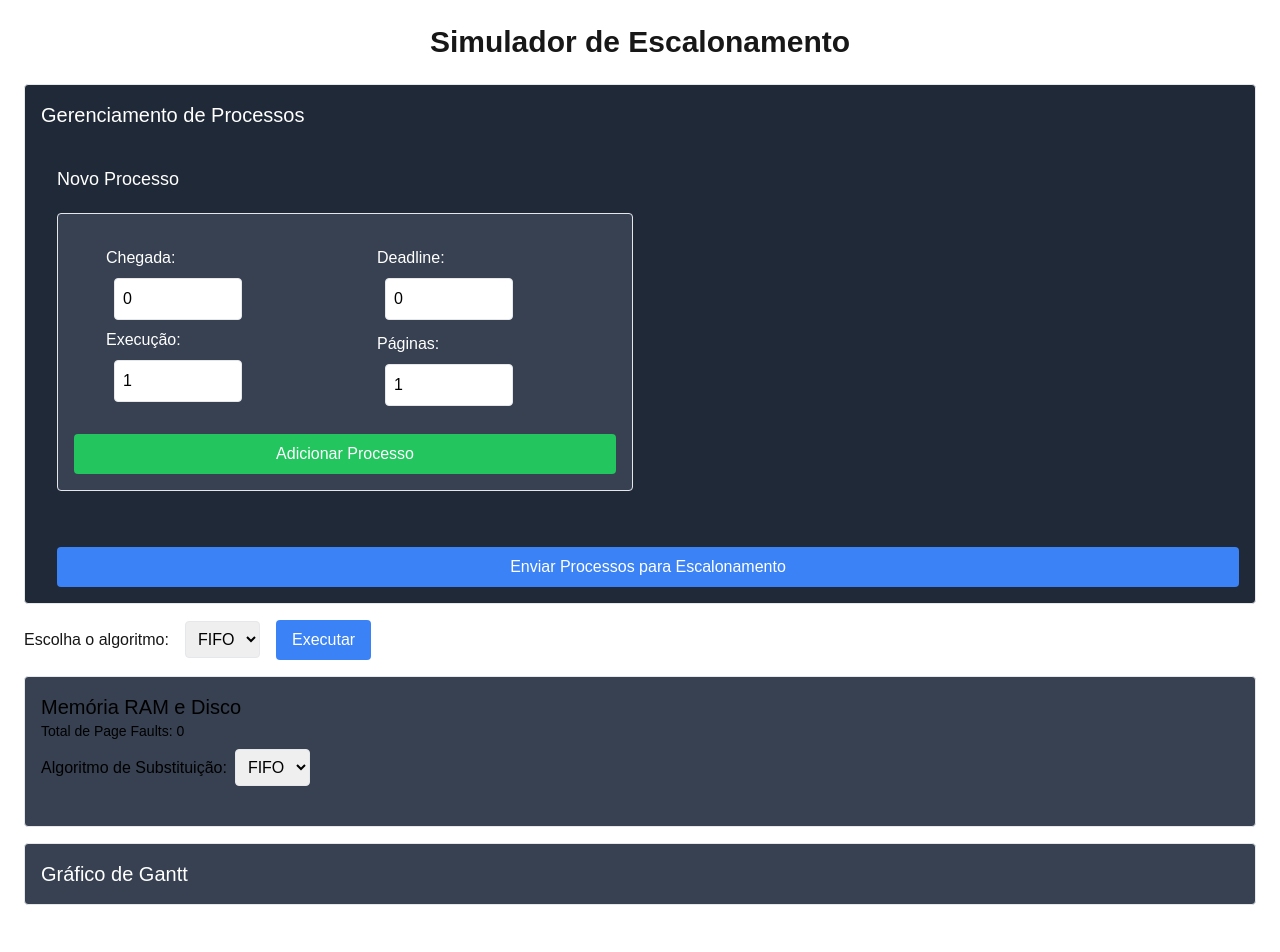
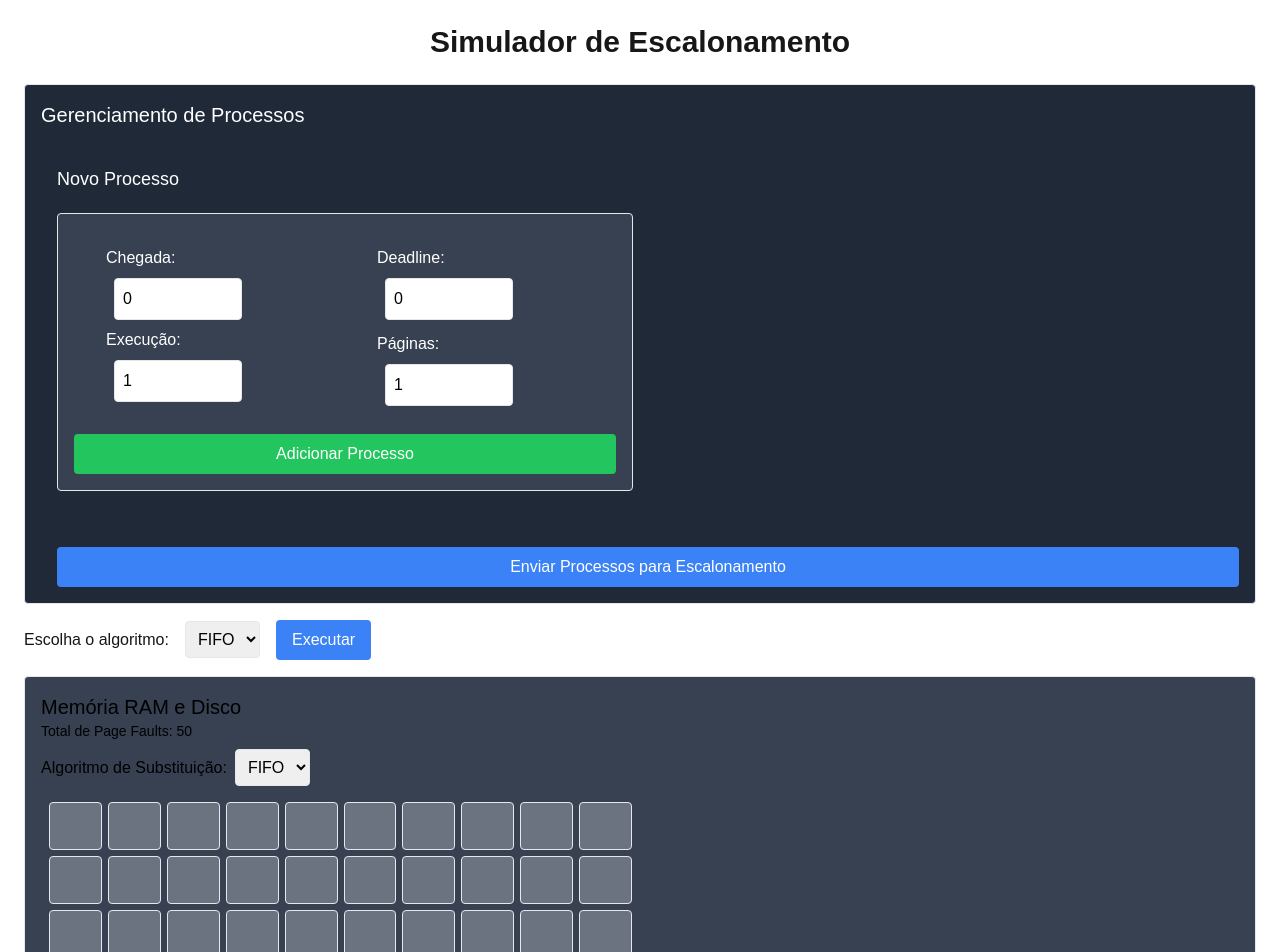
Before and after one commit to lucasjulio2003/Escalonador-de-processos---SO, a Next.js app: page / in a window 1280 px wide. Shown: the top 952 px of the page. Built offline with nearby package versions, Linux system fonts and the light colour scheme.

Commit message:
feat: adiciona suporte para carregar páginas de processos na visualização de memória

```diff
--- a/app/components/MemoryView.tsx
+++ b/app/components/MemoryView.tsx
@@ -1,8 +1,41 @@
 "use client";
+import { useEffect } from "react";
 import { useMemory } from "../hooks/useMemory";
+import { Process } from "../lib/types";
+import { Page } from "../lib/types";
 
-export default function MemoryView() {
-  const { memory, pageFaults, algorithm, setAlgorithm } = useMemory();
+export default function MemoryView({ processes = [] }: { processes?: Process[] }) {
+  const { memory, pageFaults, loadPage, algorithm, setAlgorithm } = useMemory();
+
+  // Carrega as páginas dos processos APENAS quando "processes" mudar
+  useEffect(() => {
+    processes.forEach((process) => {
+      const pages: number[] = Array.from({ length: process.numPages }, (_, i) => i + 1);
+      pages.forEach((pageId) => {
+        const page: Page = { id: pageId, processId: process.id, inMemory: false };
+
+        // Adiciona apenas se ainda não estiver na memória
+        if (!memory.some((p) => p.id === page.id && p.processId === page.processId)) {
+          loadPage(page);
+        }
+      });
+    });
+  }, [processes]); // Remova "loadPage" da dependência para evitar loops infinitos
+
+
+  // Preenche o restante da memória com páginas vazias
+  useEffect(() => {
+    const emptyPages = Array.from({ length: 50 - memory.length }, (_, i) => i + 1).map((id) => ({
+      id,
+      processId: 0,
+      inMemory: false,
+    }));
+
+    emptyPages.forEach((page) => {
+      loadPage(page);
+    });
+  }, [memory]); // Remova "loadPage" da dependência para evitar loops infinitos
+
 
   return (
     <div className="p-4 border rounded bg-gray-700 text-black my-4">
@@ -23,11 +56,20 @@ export default function MemoryView() {
       </div>
 
       {/* Exibição da memória */}
-      <div className="grid grid-cols-10 gap-2 p-2">
+      <div className="grid grid-cols-10 gap-1.5 p-2 w-1/2">
         {memory.map((page) => (
-          <div key={page.id} className="bg-green-500 text-white p-2 rounded">
-            P{page.processId} - {page.id}
-          </div>
+              <div
+              key={`${page.processId}-${page.id}`}
+              className={`p-2 text-xs text-center border rounded h-12 flex items-center justify-center ${page.processId === 0 ? 'bg-gray-500 text-transparent' : ''}`}
+              >
+              {page.processId !== 0 && (
+                <>
+                P{page.processId}
+                <br />
+                {page.id}
+                </>
+              )}
+              </div>
         ))}
       </div>
     </div>
--- a/app/hooks/useMemory.ts
+++ b/app/hooks/useMemory.ts
@@ -11,12 +11,12 @@ export function useMemory() {
 
     const loadPage = (page: Page) => {
       setMemory((prevMemory) => {
-      if (prevMemory.some((p) => p.id === page.id)) {
+        if (prevMemory.some((p) => p.id === page.id && p.processId === page.processId)) {
           // Página já está na memória, não há falta de página
           return prevMemory;
         }
 
-      setPageFaults((prev) => prev + 1); // Aumenta o contador de page faults
+        setPageFaults((prev) => prev + 1); // ✅ Apenas conta falta de página se realmente for uma nova página
 
         if (prevMemory.length >= MEMORY_SIZE) {
           return algorithm === "FIFO"
--- a/app/page.tsx
+++ b/app/page.tsx
@@ -27,7 +27,7 @@ export default function Home() {
       </div>
 
       {/* Exibição da Memória */}
-      <MemoryView />
+      <MemoryView processes={processes} />
 
       {/* Gráfico de Gantt */}
       <GanttChart processes={processes} />
```
Lines whose indentation alone changed are shown as unchanged.
